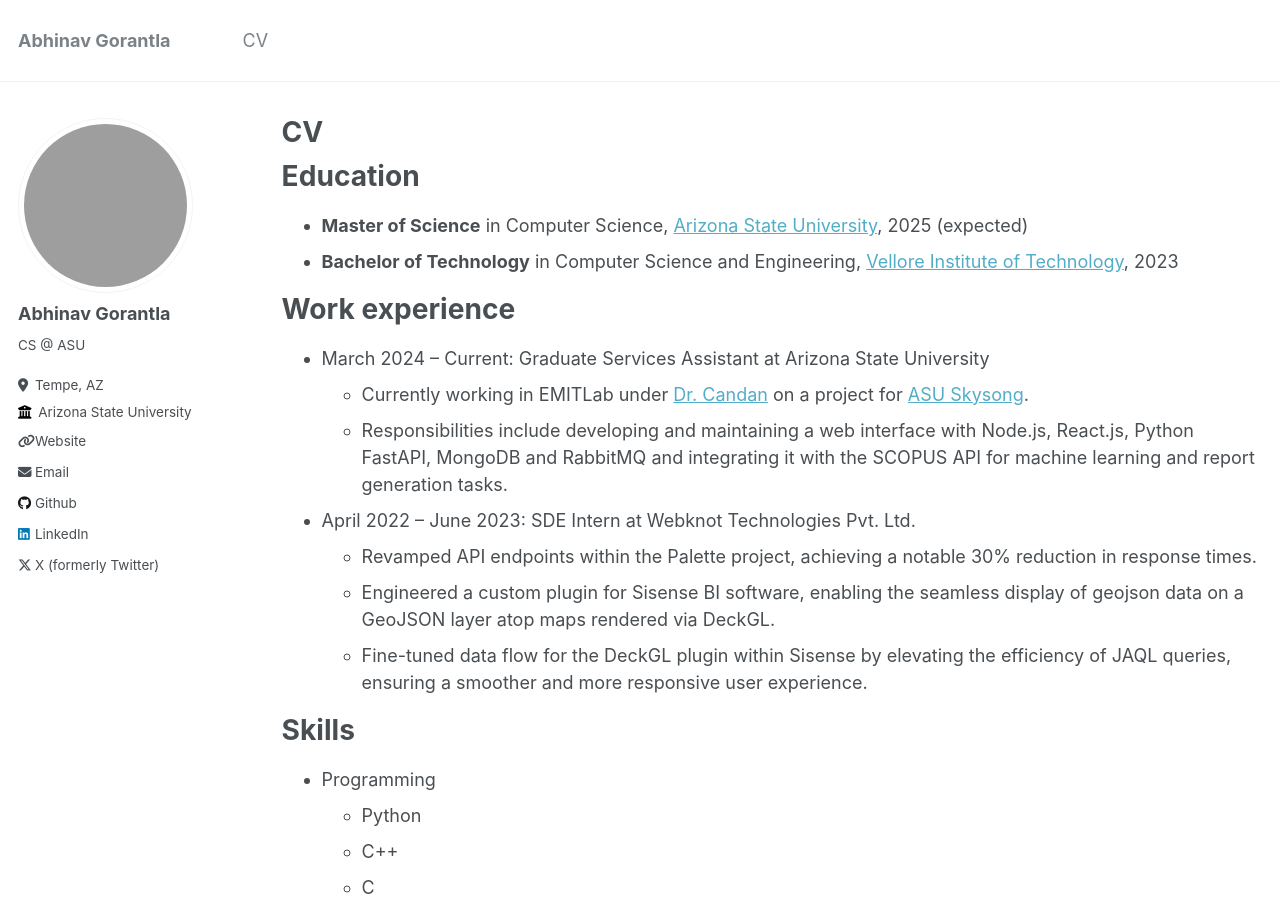
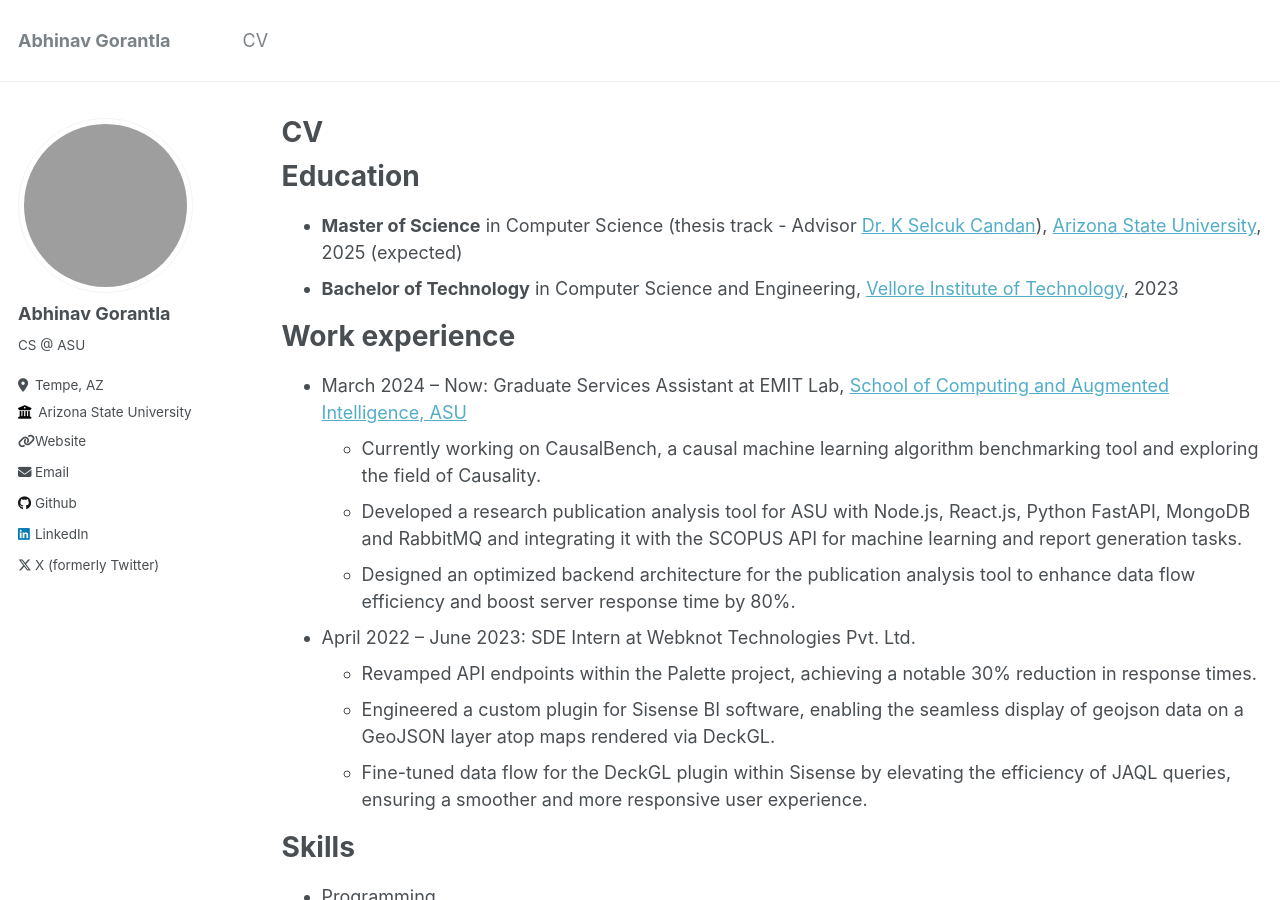
Before and after one commit to AbhinavGor/abhinavgor.github.io, a Jekyll site: the page built from _pages/cv.md, in a window 1280 px wide and 900 px high. Built offline with Jekyll 4.4.1, drawn with Linux system fonts in a browser that asks for light colours; grey boxes are pictures that could not be loaded.

Commit message:
modified cv and intro

```diff
--- a/_pages/cv.md
+++ b/_pages/cv.md
@@ -11,14 +11,15 @@ redirect_from:
 
 Education
 ======
-* **Master of Science** in Computer Science, [Arizona State University](https://scai.engineering.asu.edu/), 2025 (expected)
+* **Master of Science** in Computer Science (thesis track - Advisor [Dr. K Selcuk Candan](https://kscandan.site)), [Arizona State University](https://scai.engineering.asu.edu/), 2025 (expected)
 * **Bachelor of Technology** in Computer Science and Engineering, [Vellore Institute of Technology](https://vit.ac.in/), 2023
 
 Work experience
 ======
-* March 2024 – Current: Graduate Services Assistant at Arizona State University
-  * Currently working in EMITLab under [Dr. Candan](https://kscandan.site) on a project for [ASU Skysong](https://corporate.asu.edu/skysong).
-  * Responsibilities include developing and maintaining a web interface with Node.js, React.js, Python FastAPI, MongoDB and RabbitMQ and integrating it with the SCOPUS API for machine learning and report generation tasks.
+* March 2024 – Now: Graduate Services Assistant at EMIT Lab, [School of Computing and Augmented Intelligence, ASU](https://scai.engineering.asu.edu/)
+  * Currently working on CausalBench, a causal machine learning algorithm benchmarking tool and exploring the field of Causality.
+  * Developed a research publication analysis tool for ASU with Node.js, React.js, Python FastAPI, MongoDB and RabbitMQ and integrating it with the SCOPUS API for machine learning and report generation tasks.
+  * Designed an optimized backend architecture for the publication analysis tool to enhance data flow efficiency and boost server response time by 80%.
 * April 2022 – June 2023: SDE Intern at Webknot Technologies Pvt. Ltd.
   * Revamped API endpoints within the Palette project, achieving a notable 30% reduction in response times.
   * Engineered a custom plugin for Sisense BI software, enabling the seamless display of geojson data on a GeoJSON layer atop maps rendered via DeckGL.
```
Also changed, not shown: _pages/about.md (+1 -1 lines).
